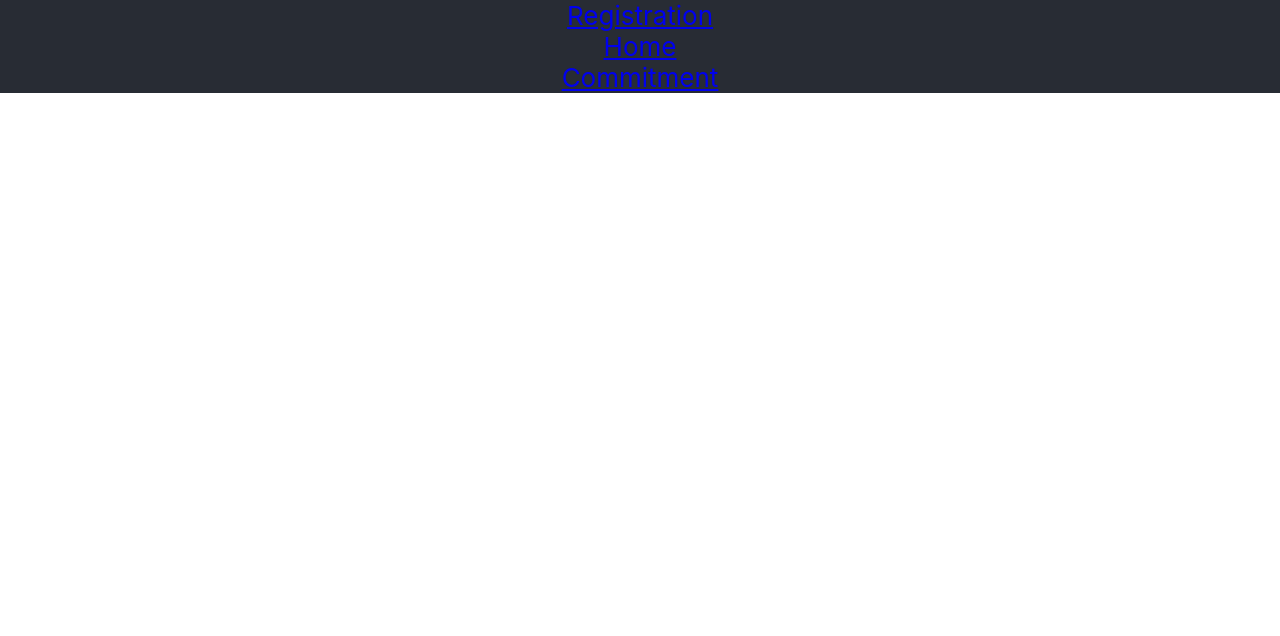
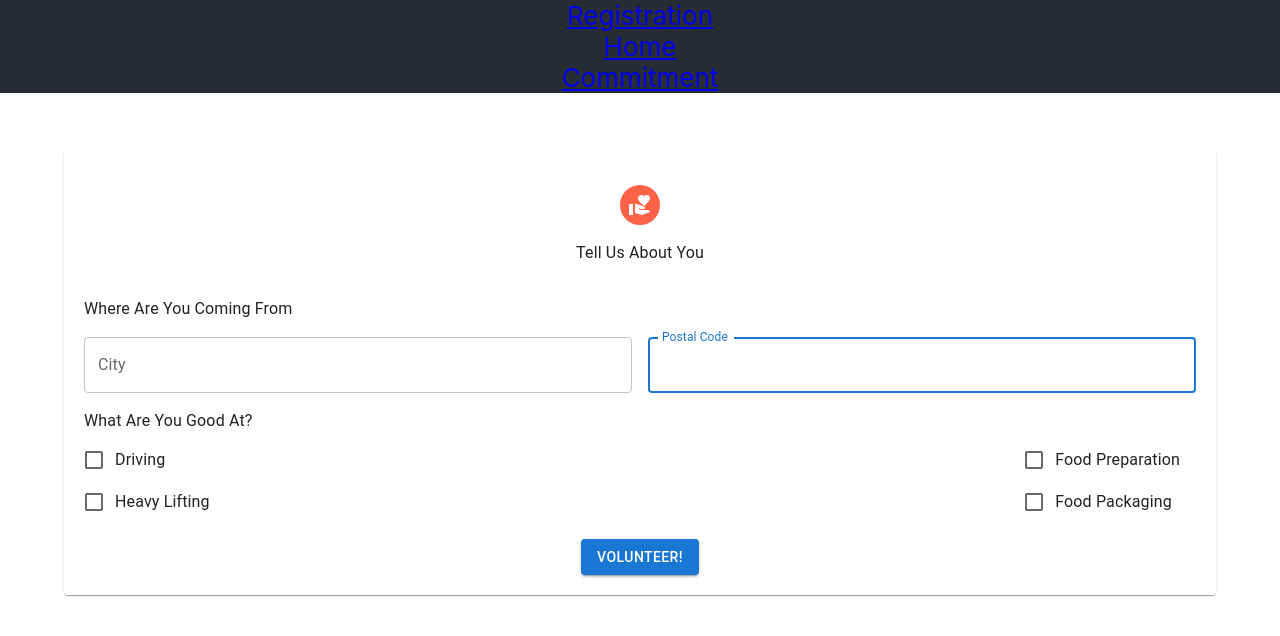
Before and after one commit to peter-applydigital/volunteerio, a React (Create React App) app in the folder client/: page /skills in a window 1280 px wide. Shown: the top 636 px of the page. Built offline with nearby package versions, Linux system fonts and the light colour scheme.

Commit message:
skills page

```diff
--- a/client/src/App.js
+++ b/client/src/App.js
@@ -3,6 +3,7 @@ import { BrowserRouter as Router, Routes, Route, Link } from "react-router-dom";
 import Registration from "./Registration";
 import Home from "./Home";
 import Commitment from "./Commitment";
+import Skills from './Skills'
 
 function App() {
   return (
@@ -17,6 +18,7 @@ function App() {
           <Route path="/registration" element={<Registration />} />
           <Route path="/home" element={<Home />} />
           <Route path="/commitment" element={<Commitment />} />
+          <Route path="/skills" element={<Skills />} />
         </Routes>
       </div>
     </Router>
--- a/client/src/Registration.js
+++ b/client/src/Registration.js
@@ -1,5 +1,6 @@
 // screen where the user registers
-import { Avatar,  Container, Button, TextField, Box, FormGroup, FormControlLabel, Checkbox, Paper, Grid, Typography } from '@mui/material';
+import { Avatar,  Container, Button, TextField, Box, FormGroup,  FormControlLabel, Checkbox, Paper, Grid, Typography } from '@mui/material';
+import { Link } from 'react-router-dom';
 import LockOutlinedIcon from '@mui/icons-material/LockOutlined';
 // TODO: add form fields that showcase the various skills/preferences/availability of a user
 // TODO: send the user to the home screen after they register
@@ -13,7 +14,7 @@ const Registration = () => {
         </Avatar>
         <Typography component='h2'>Sign Up to Volunteer</Typography>
         {/* form container  */}
-      <Grid container spacing={2} sx={{mt: 2,}}>
+        <Grid container spacing={2} sx={{mt: 2, mb: 4,}}>
           <Grid item xs={6}>
               <TextField
                 fullWidth
@@ -44,21 +45,16 @@ const Registration = () => {
                 hiddenLabel
               />
             </Grid>
-          <Grid item xs={12} sx={{mb: 2}}>
-            <Typography align="left" gutterBottom> Confirm Your Skills</Typography>
-            <Box sx={{display: 'flex', justifyContent: 'space-between'}}>
-              <FormGroup>
-                <FormControlLabel control={<Checkbox />} label="Driving" />
-                <FormControlLabel control={<Checkbox />} label="Heavy Lifting" />
-              </FormGroup>
-              <FormGroup>
-                <FormControlLabel control={<Checkbox />} label="Food Preparation" />
-                <FormControlLabel control={<Checkbox />} label="Food Packaging" />
-              </FormGroup>
-            </Box>
+            <Grid item xs={12}>
+              <FormControlLabel
+                control={<Checkbox value="allowExtraEmails" color="primary" />}
+                label="I agree to the terms and conditons of volunteer.io"
+              />
             </Grid>
         </Grid>
-        <Button variant='contained' fullWidth> Sign Up </Button>
+       <Button component={Link} to="/skills" variant="contained" color="primary">
+        Sign Up
+      </Button>
       </Paper>
     </Container>
 
--- /dev/null
+++ b/client/src/Skills.js
@@ -0,0 +1,58 @@
+// screen where the user registers
+import { Avatar,  Container, Button, TextField, Box, FormGroup, FormControlLabel, Checkbox, Paper, Grid, Typography } from '@mui/material';
+import VolunteerActivismIcon from '@mui/icons-material/VolunteerActivism';
+import { Link } from 'react-router-dom';
+
+// TODO: add form fields that showcase the various skills/preferences/availability of a user
+// TODO: send the user to the home screen after they register
+
+const Skills = () => {
+  return(
+    <Container component='main'  sx={{mt: 7}}>
+      <Paper elevation={1} sx={{padding: '20px'}}>
+        <Avatar sx={{ my: 2, mx: 'auto', bgcolor: 'tomato' }}>
+          <VolunteerActivismIcon />
+        </Avatar>
+        <Typography component='h2'>Tell Us About You</Typography>
+        <Grid container spacing={2} sx={{mt: 2,}}>
+        <Grid item sx={{textAlign: 'left'}} xs={12}>
+         <Typography component='h2'>Where Are You Coming From</Typography>
+        </Grid>
+            <Grid item xs={6}>
+                <TextField
+                fullWidth
+                label="City"
+                autoFocus
+                hiddenLabel
+                />
+            </Grid>
+             <Grid item xs={6}>
+                <TextField
+                fullWidth
+                label="Postal Code"
+                autoFocus
+                hiddenLabel
+                />
+            </Grid>
+            <Grid item xs={12} sx={{mb: 2}}>
+              <Typography align="left" gutterBottom>What Are You Good At?</Typography>
+              <Box sx={{display: 'flex', justifyContent: 'space-between'}}>
+                <FormGroup>
+                  <FormControlLabel control={<Checkbox />} label="Driving" />
+                  <FormControlLabel control={<Checkbox />} label="Heavy Lifting" />
+                </FormGroup>
+                <FormGroup>
+                  <FormControlLabel control={<Checkbox />} label="Food Preparation" />
+                  <FormControlLabel control={<Checkbox />} label="Food Packaging" />
+                </FormGroup>
+              </Box>
+            </Grid>
+        </Grid>
+         <Button component={Link} to="/home" variant="contained" color="primary">Volunteer!</Button>
+      </Paper>
+    </Container>
+
+  )
+};
+
+export default Skills;
```
Lines whose indentation alone changed are shown as unchanged.
